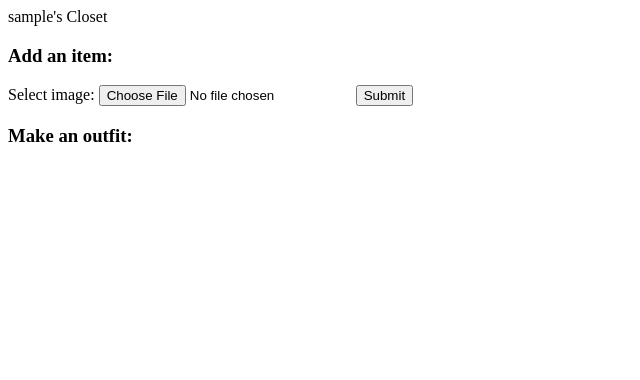
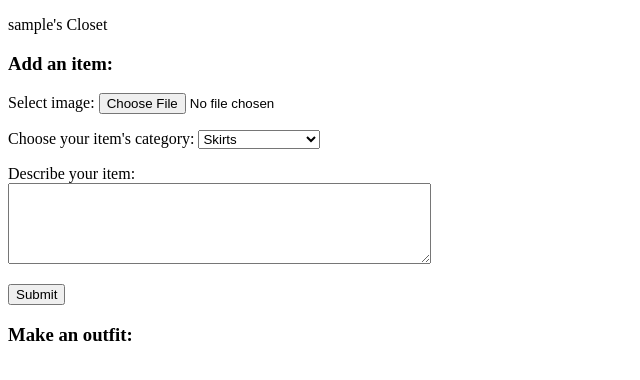
Before and after one commit to lourdem/armoire, a Flask app: page /closet/1 in a window 1280 px wide. Shown: the top 380 px of the page, without its empty margins (0-640 px from the left). Run offline with Flask 2, Linux system fonts and the light colour scheme; the visitor is signed in with stand-in values (Sample User, id 1); data comes from the database, SQL or seed files in the repository; data that the repository does not hold is empty; some libraries are stand-ins or nearby versions.

Commit message:
upload&diplay works at /closet)

```diff
--- a/server.py
+++ b/server.py
@@ -1,15 +1,25 @@
 """Armoire"""
 
 from jinja2 import StrictUndefined
-from flask import Flask, render_template, request, flash, redirect, session
+from flask import Flask, render_template, request, flash, redirect, session, url_for, Markup
 from flask_debugtoolbar import DebugToolbarExtension
 from model import connect_to_db, db, User, Clothing, Friend, Event, clothesInOutfit
+from werkzeug.utils import secure_filename
+import psycopg2
+import os
 import cloudinary
 import cloudinary.uploader
 import cloudinary.api
+from cloudinary.uploader import upload
+
+UPLOAD_FOLDER = '/static/media/uploads'
+ALLOWED_EXTENSIONS = set(['png', 'jpg', 'jpeg'])
+
 
 
 app = Flask(__name__)
+
+app.config['UPLOAD_FOLDER'] = UPLOAD_FOLDER
 
 # Required to use Flask sessions and the debug toolbar
 app.secret_key = "ABC"
@@ -20,6 +30,14 @@ app.secret_key = "ABC"
 app.jinja_env.undefined = StrictUndefined
 
 
+
+cloudinary.config(
+  cloud_name = "lourdem",
+  api_key = os.environ.get("CLOUDINARY_API_KEY"),
+  api_secret = os.environ.get("CLOUDINARY_API_SECRET")
+)
+
+
 @app.route('/')
 def index():
     """Homepage."""
@@ -28,7 +46,7 @@ def index():
 
 
 
-@app.route('/register')
+@app.route('/register', methods = ['GET'])
 def register():
     return render_template('register.html')
 
@@ -43,14 +61,12 @@ def register_user():
     db.session.add(new_user)
     db.session.commit()
 
+    session["user_id"] = new_user.user_id
+
     return redirect(f"/users/{new_user.user_id}")
 
 
 
-
-# @app.route('/login')
-# def login():
-#     return redirect(f"/users/{user.user_id}")
 
 @app.route('/login', methods = ['POST'])
 def login_user():
@@ -91,11 +107,46 @@ def user_detail(user_id):
 
 
 
-@app.route("/closet/<int:user_id>")
+@app.route("/closet/<int:user_id>", methods = ["GET", "POST"])
 def show_closet(user_id):
     user = User.query.filter_by(user_id=user_id).first()
-    return render_template('closet.html', user=user)
 
+
+
+    user_clothing = Clothing.query.filter_by(user_id = user_id).all()
+
+    # for item in image_url:
+    # show_image = cloudinary.CloudinaryImage(image_url).image(type="fetch")
+
+
+
+    #app.logger.info(show_image)
+
+    return render_template('closet.html', user=user, user_clothing = user_clothing)
+
+
+
+@app.route("/submit_new_item", methods = ["POST"])
+def add_item():
+    file = request.files["new_item"]
+    filename = secure_filename(file.filename)
+    uploaded_file_info = cloudinary.uploader.upload(file)
+    image_url = uploaded_file_info['secure_url']
+
+    user_id = session["user_id"]
+    user = User.query.filter_by(user_id=user_id).first()
+
+    new_item = Clothing(user_id = user_id,
+                        photo = image_url
+                        # type_code = type_code,
+                        # season_code = season_code,
+                        # color = color,
+                        )
+
+    db.session.add(new_item)
+    db.session.commit()
+
+    return redirect(f"/closet/{user.user_id}")
 
 
 @app.route('/friends/<int:user_id>')
@@ -123,6 +174,7 @@ if __name__ == "__main__":
     app.debug = True
     # make sure templates, etc. are not cached in debug mode
     app.jinja_env.auto_reload = app.debug
+    app.config['DEBUG_TB_INTERCEPT_REDIRECTS'] = False
 
     connect_to_db(app)
 
--- a/templates/closet.html
+++ b/templates/closet.html
@@ -8,11 +8,43 @@
 
 {% block body %}
 
+
+{% for clothes in user_clothing %}
+     <img src="{{ clothes.photo }}" style = "width:200px;height:300px;">
+{% endfor %}
+
+
+<p>
 {{ user.username }}'s Closet
+</p>
 <h3> Add an item:</h3>
-    <form action="/closet/<int:user_id>">
-        <label for="img">Select image:</label>
-        <input type="file" id="img" name="img" accept="image/*">
+    <form action="/submit_new_item" method = "POST" enctype=multipart/form-data>
+        <label for="imageUpload">Select image:</label>
+        <input type="file" id="new_item" name="new_item" accept="image/*">
+
+<p>
+        <label for="itemCategory">Choose your item's category:</label>
+
+            <select id="itemCategory">
+                <option value="skirts">Skirts</option>
+                <option value="jeans">Jeans</option>
+                <option value="dresses">Dresses</option>
+                <option value="businessCasual">Business Casual</option>
+                <option value="outerwear">Outerwear</option>
+                <option value="shorts">Shorts</option>
+                <option value="tops">Tops</option>
+                <option value="shoes">Shoes</option>
+                <option value="accesories">Accesories</option>
+            </select>
+<p>
+        <!-- <label for="itemDescription">Describe your item:</label>
+        <input type="text" id="itemDescription" name="fname"> -->
+        Describe your item:
+        <br />
+        <textarea rows = "5" cols = "50" name = "itemDescription"></textarea>
+
+
+<p>
         <input type="submit">
     </form>
 
@@ -20,3 +52,7 @@
 <h3> Make an outfit:</h3>
 
 {% endblock %}
+
+
+<!-- use this for when i make a link for each individual clothing piece
+  <a href="clothing/{{ clothes.clothing_id }}"><img src="{{ clothes.photo }}"></a> -->
```
Also changed, not shown: model.py (+6 -3 lines), templates/homepage.html (+8 -0 lines).
